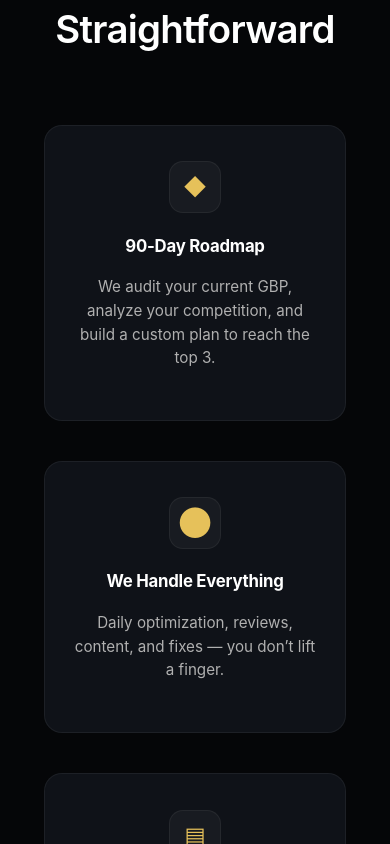
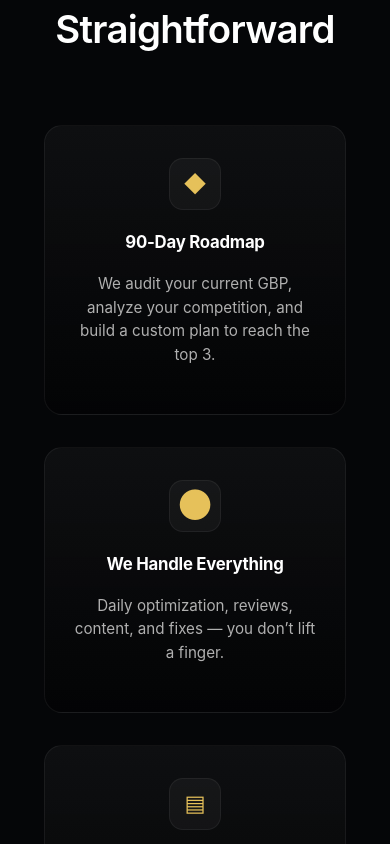
Before and after one commit to rvazquezme-creator/real-value-marketing, a React (Vite) app in the folder frontend/: page / in a window 390 px wide. Shown: the part 2400-3244 px from the top of the page. Built offline with nearby package versions, Linux system fonts and the light colour scheme; no server answers.

Commit message:
Improve animation on the steps section

```diff
--- a/frontend/src/components/marketing/ProcessSteps.tsx
+++ b/frontend/src/components/marketing/ProcessSteps.tsx
@@ -10,17 +10,23 @@ const ProcessSteps = () => {
                 {/* Animated line */}
                 <svg
                     className="process-line-svg"
-                    viewBox="0 0 1000 200"
+                    viewBox="0 0 1200 260"
                     preserveAspectRatio="none"
                 >
                     <path
-                        d="M 80 100 C 320 40, 680 40, 920 100"
+                        className="process-line-path"
+                        d="
+                            M 80 130
+                            C 260 40, 420 40, 600 130
+                            C 780 220, 940 220, 1120 130
+                        "
                         fill="none"
                         stroke="var(--color-accent)"
                         strokeWidth="3"
                         strokeLinecap="round"
                     />
                 </svg>
+
 
                 {/* Steps */}
                 <div className="process-timeline">
--- a/frontend/src/styles/globals.css
+++ b/frontend/src/styles/globals.css
@@ -784,49 +784,101 @@ legend {
 }
 
 /* =========================
-   TIMELINE
+   TIMELINE WRAPPER
 ========================= */
 
-.process-timeline {
-    display: grid;
-    grid-template-columns: 1fr auto 1fr auto 1fr;
-    align-items: start;
-    gap: 2.5rem;
+.process-timeline-wrapper {
+    position: relative;
     max-width: 1100px;
     margin: 0 auto;
 }
 
-/* connector line */
-.process-line {
-    width: 120px;
-    height: 2px;
-    margin-top: 48px;
+/* =========================
+   ELECTRIC SVG LINE (S-CURVE)
+========================= */
 
-    background: linear-gradient(to right,
-            transparent,
-            var(--color-border),
-            transparent);
+.process-line-svg {
+    position: absolute;
+    top: 60px;
+    left: 0;
+    width: 100%;
+    height: 260px;
+
+    z-index: 1;
+    pointer-events: none;
+}
+
+/* Electric animated path */
+.process-line-path {
+    stroke: var(--color-accent);
+    stroke-width: 3;
+    stroke-linecap: round;
+
+    stroke-dasharray: 8 14;
+    animation: electricFlow 3.2s linear infinite;
+
+    filter:
+        drop-shadow(0 0 6px rgba(230, 193, 90, 0.45)) drop-shadow(0 0 14px rgba(230, 193, 90, 0.25));
+}
+
+/* Continuous electric motion */
+@keyframes electricFlow {
+    from {
+        stroke-dashoffset: 0;
+    }
+
+    to {
+        stroke-dashoffset: -240;
+    }
 }
 
 /* =========================
-   STEP CARD
+   STEPS GRID
+========================= */
+
+.process-timeline {
+    position: relative;
+    z-index: 2;
+    /* above the line */
+
+    display: grid;
+    grid-template-columns: repeat(3, 1fr);
+    gap: 2.5rem;
+    align-items: start;
+}
+
+/* =========================
+   STEP CARD (LIGHTWEIGHT)
 ========================= */
 
 .process-step {
-    background: var(--color-bg-card);
-    border: 1px solid var(--color-border);
+    background: linear-gradient(180deg,
+            rgba(255, 255, 255, 0.04),
+            rgba(0, 0, 0, 0.35));
+
+    border: 1px solid rgba(255, 255, 255, 0.06);
+    backdrop-filter: blur(6px);
+
     border-radius: var(--radius-lg);
-
-    padding: 2.2rem 1.8rem;
+    padding: 2rem 1.8rem;
     text-align: center;
 
-    transition: transform 0.3s ease, box-shadow 0.3s ease;
+    position: relative;
+    z-index: 2;
+
+    transition:
+        transform 0.3s ease,
+        box-shadow 0.3s ease;
 }
 
 .process-step:hover {
     transform: translateY(-4px);
     box-shadow: 0 14px 36px rgba(0, 0, 0, 0.6);
 }
+
+/* =========================
+   ICON
+========================= */
 
 .process-icon {
     width: 52px;
@@ -845,6 +897,10 @@ legend {
     color: var(--color-accent);
 }
 
+/* =========================
+   TEXT
+========================= */
+
 .process-step h3 {
     font-size: 1.05rem;
     font-weight: 700;
@@ -862,74 +918,12 @@ legend {
 ========================= */
 
 @media (max-width: 900px) {
-    .process-timeline {
-        grid-template-columns: 1fr;
-        gap: 2rem;
-    }
-
-    .process-line {
-        display: none;
-    }
-}
-
-/* =========================
-   PROCESS – ANIMATED LINE
-========================= */
-
-.process-timeline-wrapper {
-    position: relative;
-    max-width: 1100px;
-    margin: 0 auto;
-}
-
-/* SVG line behind cards */
-.process-line-svg {
-    position: absolute;
-    top: 20px;
-    left: 0;
-    width: 100%;
-    height: 200px;
-    z-index: 0;
-    pointer-events: none;
-}
-
-/* Animate the path */
-.process-line-svg path {
-    stroke-dasharray: 1200;
-    stroke-dashoffset: 1200;
-    animation: drawLine 1.4s ease forwards;
-    animation-delay: 0.4s;
-
-    filter: drop-shadow(0 0 6px rgba(230, 193, 90, 0.35));
-}
-
-/* Steps above the line */
-.process-timeline {
-    position: relative;
-    z-index: 1;
-
-    display: grid;
-    grid-template-columns: repeat(3, 1fr);
-    gap: 2.5rem;
-}
-
-/* Line animation */
-@keyframes drawLine {
-    to {
-        stroke-dashoffset: 0;
-    }
-}
-
-/* =========================
-   RESPONSIVE – DISABLE LINE
-========================= */
-
-@media (max-width: 900px) {
     .process-line-svg {
         display: none;
     }
 
     .process-timeline {
         grid-template-columns: 1fr;
+        gap: 2rem;
     }
 }
```
